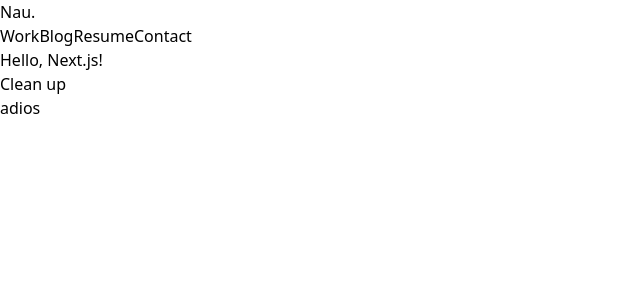
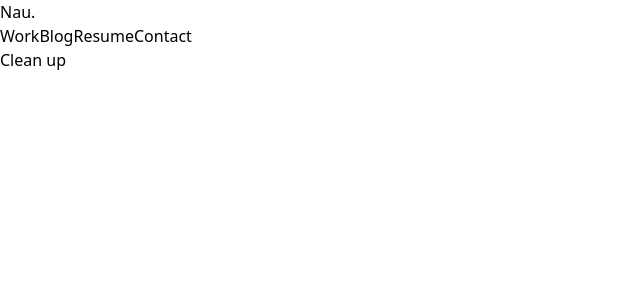
Before and after one commit to NauzetAduen/nauzet-blog, a Next.js app: page / in a window 1280 px wide. Shown: the top 300 px of the page, without its empty margins (0-640 px from the left). Built offline with nearby package versions, Linux system fonts and the light colour scheme.

Commit message:
Add max width to entire body

```diff
--- a/app/components/appbar.tsx
+++ b/app/components/appbar.tsx
@@ -1,10 +1,10 @@
 import Link from 'next/link';
 import AppBarLink from './appbarlink';
 
-function AppBar() {
+
+export default function AppBar() {
     return (
         <nav className="bg-white pt-10">
-            <div className="max-w-7xl mx-auto px-4 ">
             <div className="flex items-center justify-between h-16">
                 <div className="flex items-center">
                     <Link legacyBehavior href="/">
@@ -20,9 +20,6 @@ function AppBar() {
                     </div>
                 </div>
             </div>
-            </div>
         </nav>
     );
 }
-
-export default AppBar;
--- a/app/components/appbarlink.tsx
+++ b/app/components/appbarlink.tsx
@@ -5,7 +5,7 @@ interface AppBarLinkParam {
     path: string
 }
 
-function AppBarLink(props: AppBarLinkParam) {
+export default function AppBarLink(props: AppBarLinkParam) {
     const { text, path } = props;
     return (
         <Link href={`/${path}`} className="text-black hover:bg-gray-700 hover:text-white px-3 py-2 rounded-md text-sm font-medium">
@@ -13,5 +13,3 @@ function AppBarLink(props: AppBarLinkParam) {
         </Link>
     );
 }
-
-export default AppBarLink;
--- a/app/layout.tsx
+++ b/app/layout.tsx
@@ -13,13 +13,9 @@ export default function RootLayout({
 }) {
   return (
     <html lang="en">
-      <body>
+      <body className='max-w-7xl mx-auto'>
         <AppBar />
-        <h1 className="text-3xl font-bold underline">
-          Hello, Next.js!
-        </h1>
         {children}
-        <p>adios</p>
       </body>
     </html>
   )
```
Lines whose indentation alone changed are shown as unchanged.
